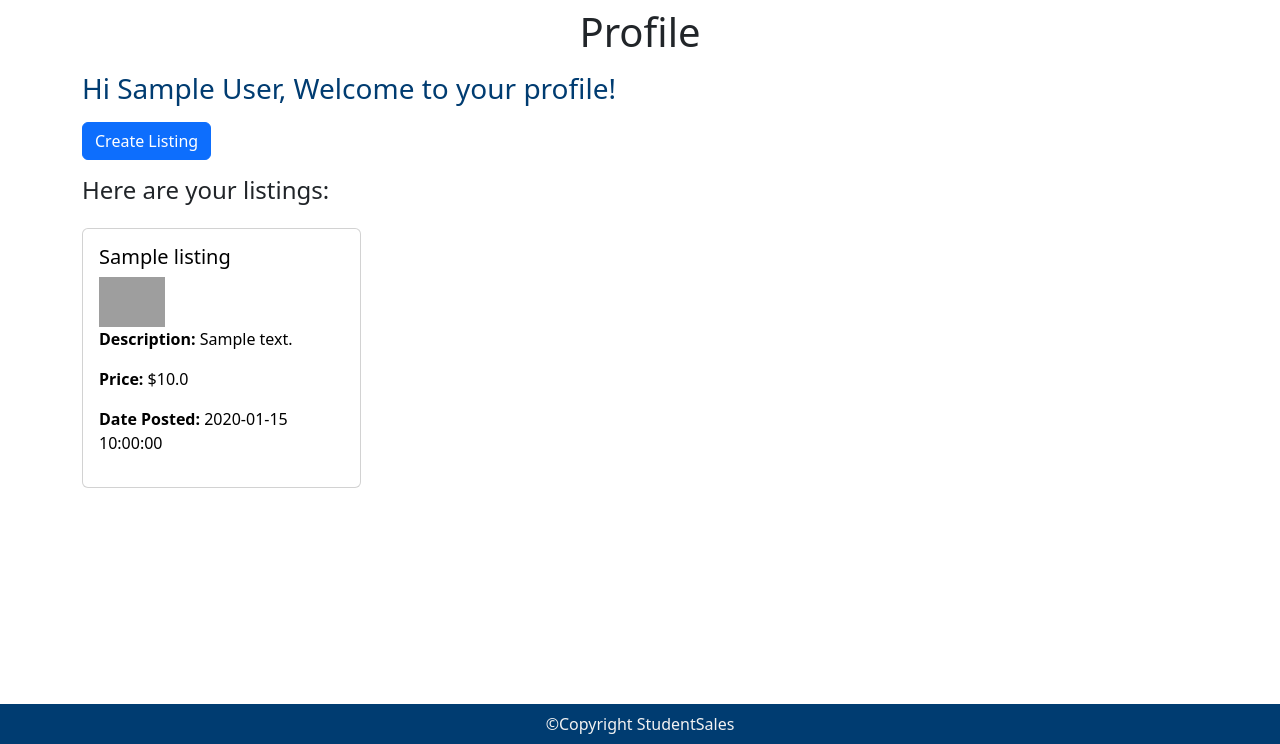
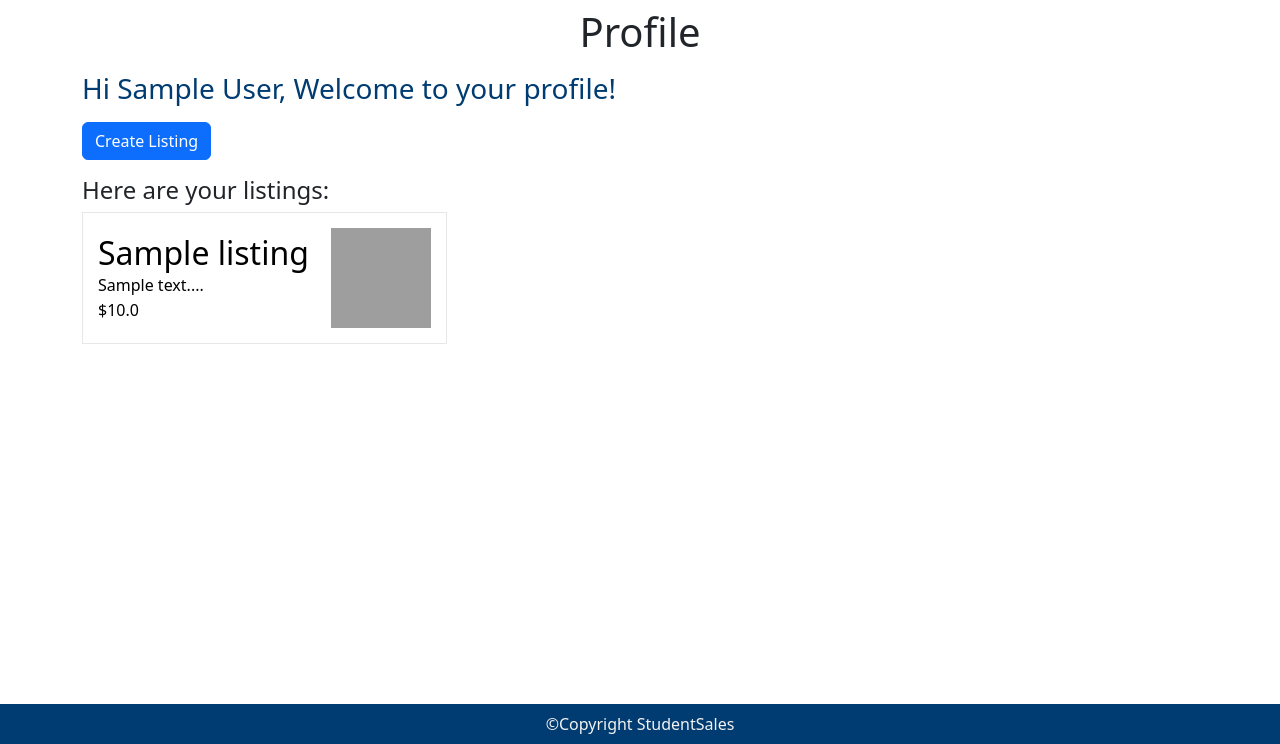
Before and after one commit to KagaSumi/Student-Sales, a Flask app: page /profile in a window 1280 px wide. Shown: the part 56-800 px from the top of the page. Run offline with Flask 3, Linux system fonts and the light colour scheme; a user stored in the database is signed in; tables that the repository leaves empty hold one stand-in row (values such as "Sample post"); grey boxes are pictures that could not be loaded.

Commit message:
css for profile, homepage, search listings, view listing

```diff
--- a/routes/public_view.py
+++ b/routes/public_view.py
@@ -52,7 +52,7 @@ def search():
         listings = Listing.query.filter(Listing.id == int(query)).all()
     else:
         listings = Listing.query.filter(Listing.title.contains(query)).all()
-    return render_template('search_results.html', user=current_user, listings=listings)
+    return render_template('search_results.html', user=current_user, listings=listings, query=query)
 
 
 @public_view.route('/search_api', methods=['GET'])
--- a/static/css/create_listing.css
+++ b/static/css/create_listing.css
@@ -58,3 +58,46 @@ h3 {
 #createbuttons #cancel_listing {
     justify-self: end;
 }
+
+.profile_listings_grid {
+    display: grid;
+    grid-template-columns: repeat(3, 1fr);
+    gap: 10px;
+}
+
+.listing {
+    padding: 15px;
+    border: 1px solid #e7e7e7;
+    margin-bottom: 20px;
+}
+
+.listing-wrapper {
+    display: grid;
+    grid-template-columns: 1fr;
+    grid-auto-flow: column;
+    justify-content: space-between;
+    align-items: center;
+}
+
+.listing img {
+    width: 100px;
+    height: 100px;
+    object-fit: cover;
+}
+
+.listing:hover {
+    background-color: rgb(220, 220, 220);
+}
+
+.listing-content p, .listing-content h2 {
+    margin-bottom: 1px;
+    word-wrap: break-word;
+}
+
+.listings_grid {
+    display: grid;
+    grid-template-columns: repeat(3, 1fr);
+    grid-template-rows: auto;
+    row-gap: 5px;
+    column-gap: 20px;
+}
--- a/templates/preview_listing.html
+++ b/templates/preview_listing.html
@@ -35,12 +35,18 @@
             <h5 class="my-3">Images</h5>
             <div id="carouselExampleIndicators" class="carousel slide" data-bs-ride="carousel">
                 <div class="carousel-inner">
+                    {% if listing.images %}
                     {% for image in listing.images %}
                     <div class="carousel-item {% if loop.first %}active{% endif %}">
                         <img src="{{ url_for('public_view.get_image', image_id=image.id) }}" class="d-block w-100" alt="{{ image.name }}">
                     </div>
                     {% endfor %}
                 </div>
+                {% else %}
+                <div class="no-image">
+                    <img src="{{ url_for('static', filename='images/defaultImage.png') }}" alt="no image uploaded" class="img-fluid">
+                </div>
+                {% endif %}
                 <button class="carousel-control-prev" type="button" data-bs-target="#carouselExampleIndicators" data-bs-slide="prev">
                     <span class="carousel-control-prev-icon" aria-hidden="true"></span>
                     <span class="visually-hidden">Previous</span>
--- a/templates/profile.html
+++ b/templates/profile.html
@@ -12,33 +12,31 @@
 </div>
 
 <h4>Here are your listings:</h4>
-<div id="profilediv">
 {% if user.listings %}
+<div class="profile_listings_grid">
 {% for listing in user.listings %}
-<a href="{{ url_for('views.edit_listing', listing_id=listing.id) }}" class="text-decoration-none text-black">
-    <div class="card my-3">
-        <div class="card-body">
-            <h5 class="card-title">{{ listing.title }}</h5>
+<div class="listing">
+    <a href="{{ url_for('views.edit_listing', listing_id=listing.id) }}" class="text-decoration-none text-black">
+        <div class="listing-wrapper">
+            <div class="listing-content">
+                <h2>{{ listing.title[:20] }}</h2>
+                <p>{{ listing.description[:18] }}...</p>
+                <p>${{ listing.price }}</p>
+            </div>
             {% if listing.images %}
-            <div class="row">
-                {% for image in listing.images %}
-                <div class="col-md-4">
-                    <img src="{{ url_for('public_view.get_image', image_id=image.id) }}" alt="{{ image.name }}" class="img-fluid">
+                {% set image = listing.images[0] %}
+                <div class="listing-image-wrapper">
+                    <img class="listing-image" src="{{ url_for('public_view.get_image', image_id=image.id) }}" alt="Listing Image">
                 </div>
-                {% endfor %}
-            </div>
             {% else %}
-            <img src="{{ url_for('static', filename='images/defaultImage.png') }}" alt="no image uploaded" width="150" height="150">
+            <img src="{{ url_for('static', filename='images/defaultImage.png') }}" alt="no image uploaded" class="img-fluid">
             {% endif %}
-            <p><strong>Description: </strong>{{ listing.description }}</p>
-            <p><strong>Price: </strong>${{ listing.price }}</p>
-            <p><strong>Date Posted: </strong>{{ listing.date_posted }}</p>
         </div>
-    </div>
-</a>
+    </a>
+</div>
 {% endfor %}
+</div>
 {% else %}
 <p>You have not made any listings.</p>
 {% endif %}
-</div>
 {% endblock %}
--- a/templates/view_listing.html
+++ b/templates/view_listing.html
@@ -48,8 +48,7 @@
         </div>
         {% else %}
         <div class="no-image">
-            <img src="{{ url_for('static', filename='images/defaultImage.png') }}" alt="no image uploaded" width="150"
-                height="150">
+            <img src="{{ url_for('static', filename='images/defaultImage.png') }}" alt="no image uploaded" width="300" height="300">
         </div>
         {% endif %}
     </div>
```
Also changed, not shown: static/css/homepage.css (+18 -20 lines), static/css/search_results.css (+16 -0 lines), static/css/view_listing.css (+5 -4 lines), templates/homepage.html (+10 -2 lines), templates/search_results.html (+16 -4 lines).
